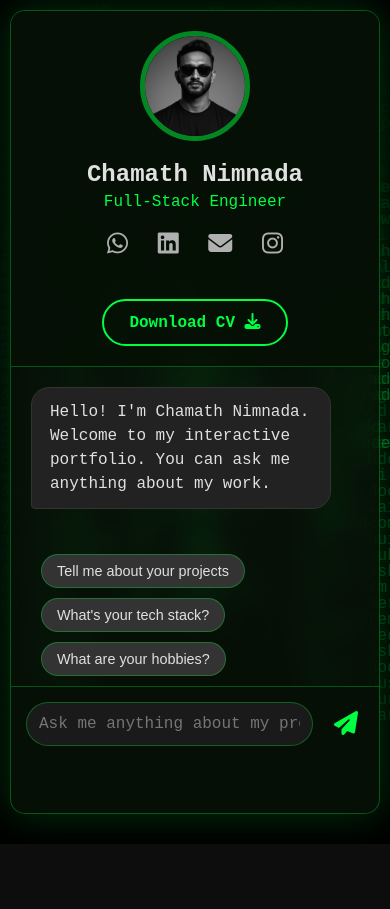
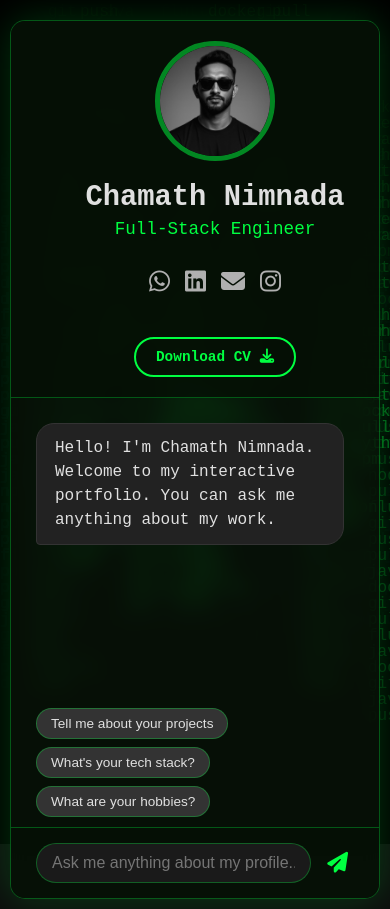
Before and after one commit to chamath-nimnada/chamath-nimnada.github.io, a plain HTML site: page index.html in a window 390 px wide. Before the commit the page ends 844 px from the top, so only its background shows below. Drawn offline with Linux system fonts and the light colour scheme.

Commit message:
UI Updates

```diff
--- a/css/style.css
+++ b/css/style.css
@@ -2,9 +2,12 @@
 
 /* --- "Hacker" Color Scheme & Font --- */
 :root {
-    --primary-color: #00ff41; /* Bright green */
-    --background-color: #0d0d0d; /* Off-black */
-    --surface-color: rgba(10, 25, 10, 0.6); /* Translucent green-black */
+    --primary-color: #00ff41;
+    /* Bright green */
+    --background-color: #0d0d0d;
+    /* Off-black */
+    --surface-color: rgba(10, 25, 10, 0.6);
+    /* Translucent green-black */
     --text-color: #e0e0e0;
     --dark-surface: rgba(5, 15, 5, 0.8);
     --subtle-border: rgba(0, 255, 65, 0.3);
@@ -19,11 +22,83 @@ body {
     display: flex;
     justify-content: center;
     align-items: center;
-    height: 100vh;
-    overflow: hidden;
+    min-height: 100vh;
+    /* Allow scrolling on mobile */
+    overflow-x: hidden;
 }
 
-/* --- Canvas & Mouse Spotlight Styles --- */
+/* --- Preloader Styles --- */
+#loader-wrapper {
+    position: fixed;
+    top: 0;
+    left: 0;
+    width: 100vw;
+    height: 100vh;
+    background: var(--background-color);
+    display: flex;
+    justify-content: center;
+    align-items: center;
+    z-index: 10000;
+    transition: opacity 0.8s ease-out, visibility 0.8s;
+}
+
+.terminal-loader {
+    width: 320px;
+    font-family: inherit;
+}
+
+.terminal-loader p {
+    color: var(--primary-color);
+    font-size: 0.9em;
+    margin: 5px 0;
+    white-space: nowrap;
+    overflow: hidden;
+    width: 0;
+    animation: type 0.5s steps(30) forwards;
+}
+
+.terminal-loader p:nth-child(2) {
+    animation-delay: 0.5s;
+}
+
+.terminal-loader p:nth-child(3) {
+    animation-delay: 1.1s;
+}
+
+.progress-container {
+    width: 100%;
+    height: 3px;
+    background: rgba(0, 255, 65, 0.1);
+    margin-top: 20px;
+    border-radius: 2px;
+}
+
+.progress-bar {
+    width: 0;
+    height: 100%;
+    background: var(--primary-color);
+    box-shadow: 0 0 15px var(--primary-color);
+    animation: load-progress 2.2s cubic-bezier(0.4, 0, 0.2, 1) forwards;
+}
+
+@keyframes type {
+    to {
+        width: 100%;
+    }
+}
+
+@keyframes load-progress {
+    to {
+        width: 100%;
+    }
+}
+
+.loader-hidden {
+    opacity: 0;
+    visibility: hidden;
+}
+
+/* --- Canvas & Mouse Spotlight --- */
 #matrix-canvas {
     position: fixed;
     top: 0;
@@ -39,16 +114,16 @@ body {
     height: 100%;
     top: 0;
     left: 0;
-    background: radial-gradient(circle 400px at center, transparent, rgba(0,0,0,0.95));
+    background: radial-gradient(circle 400px at center, transparent, rgba(0, 0, 0, 0.95));
     pointer-events: none;
     z-index: -1;
 }
 
 .portfolio-container {
     display: flex;
-    width: 90%;
+    width: 95%;
     max-width: 1200px;
-    height: 90vh;
+    height: 85vh;
     background-color: var(--surface-color);
     border-radius: 15px;
     box-shadow: 0 0 40px rgba(0, 255, 65, 0.2);
@@ -68,7 +143,8 @@ body {
     align-items: center;
     text-align: center;
     border-right: 1px solid var(--subtle-border);
-    transition: width 0.3s ease;
+    transition: all 0.3s ease;
+    overflow-y: auto;
 }
 
 .profile-pic {
@@ -78,34 +154,60 @@ body {
     border: 5px solid rgba(0, 255, 65, 0.5);
     object-fit: cover;
     margin-bottom: 20px;
-    transition: transform 0.3s ease;
 }
 
-.left-panel h1 { margin: 0; font-size: 2em; }
-.position { color: var(--primary-color); font-size: 1.1em; margin-top: 5px; margin-bottom: 30px; }
+.left-panel h1 {
+    margin: 0;
+    font-size: 1.8em;
+}
 
-.social-links a { color: #b0b0b0; font-size: 1.8em; margin: 0 15px; transition: color 0.3s, transform 0.3s; }
-.social-links a:hover { color: var(--primary-color); transform: scale(1.2); }
+.position {
+    color: var(--primary-color);
+    font-size: 1.1em;
+    margin-top: 5px;
+    margin-bottom: 30px;
+}
+
+.social-links {
+    display: flex;
+    justify-content: center;
+    flex-wrap: wrap;
+    gap: 15px;
+    margin-bottom: 20px;
+}
+
+.social-links a {
+    color: #b0b0b0;
+    font-size: 1.5em;
+    transition: color 0.3s;
+}
+
+.social-links a:hover {
+    color: var(--primary-color);
+}
 
 .cv-button {
     background-color: transparent;
     border: 2px solid var(--primary-color);
     color: var(--primary-color);
-    padding: 12px 25px;
+    padding: 10px 20px;
     text-decoration: none;
     border-radius: 25px;
     font-weight: bold;
-    margin-top: auto;
-    transition: all 0.3s;
+    margin-top: 20px;
+    font-size: 0.9em;
 }
-.cv-button:hover { background-color: var(--primary-color); color: var(--background-color); transform: translateY(-2px); }
 
 /* --- Right Panel --- */
-.right-panel { width: 65%; display: flex; flex-direction: column; }
+.right-panel {
+    width: 65%;
+    display: flex;
+    flex-direction: column;
+}
 
 .chat-window {
     flex-grow: 1;
-    padding: 30px;
+    padding: 25px;
     overflow-y: auto;
     display: flex;
     flex-direction: column;
@@ -115,10 +217,13 @@ body {
     padding: 12px 18px;
     border-radius: 18px;
     margin-bottom: 15px;
-    max-width: 80%;
+    max-width: 85%;
     width: fit-content;
     line-height: 1.5;
     animation: fadeIn 0.5s ease;
+    /* FIX: Honors line breaks from the AI */
+    white-space: pre-wrap;
+    word-break: break-word;
 }
 
 .user-message {
@@ -136,41 +241,92 @@ body {
     border-bottom-left-radius: 4px;
 }
 
-@keyframes fadeIn { from { opacity: 0; transform: translateY(10px); } to { opacity: 1; transform: translateY(0); } }
-.bot-message.typing { font-style: italic; color: #888; }
-.prompt-starters { padding: 10px 30px; display: flex; gap: 10px; flex-wrap: wrap; }
-.starter-chip { background: #333; color: var(--text-color); border: 1px solid var(--subtle-border); padding: 8px 15px; border-radius: 20px; cursor: pointer; font-size: 0.9em; transition: all 0.3s; }
-.starter-chip:hover { background-color: var(--primary-color); color: #000; transform: translateY(-2px); }
-.chat-input-area { display: flex; padding: 20px 30px; border-top: 1px solid var(--subtle-border); background-color: var(--dark-surface); }
-#chat-input { flex-grow: 1; border: 1px solid var(--subtle-border); padding: 12px; border-radius: 25px; background-color: #1a1a1a; color: var(--text-color); font-size: 1em; font-family: 'Courier New', Courier, monospace; }
-#chat-input:focus { outline: none; border-color: var(--primary-color); box-shadow: 0 0 10px var(--primary-color); }
-#send-btn { background: none; border: none; color: var(--primary-color); font-size: 1.5em; margin-left: 15px; cursor: pointer; transition: transform 0.2s; }
-#send-btn:hover { transform: scale(1.1); }
+@keyframes fadeIn {
+    from {
+        opacity: 0;
+        transform: translateY(10px);
+    }
+
+    to {
+        opacity: 1;
+        transform: translateY(0);
+    }
+}
+
+.prompt-starters {
+    padding: 10px 25px;
+    display: flex;
+    gap: 8px;
+    flex-wrap: wrap;
+}
+
+.starter-chip {
+    background: #333;
+    color: var(--text-color);
+    border: 1px solid var(--subtle-border);
+    padding: 7px 14px;
+    border-radius: 20px;
+    cursor: pointer;
+    font-size: 0.85em;
+}
+
+.chat-input-area {
+    display: flex;
+    padding: 15px 25px;
+    border-top: 1px solid var(--subtle-border);
+    background-color: var(--dark-surface);
+}
+
+#chat-input {
+    flex-grow: 1;
+    border: 1px solid var(--subtle-border);
+    padding: 10px 15px;
+    border-radius: 25px;
+    background-color: #1a1a1a;
+    color: var(--text-color);
+    font-size: 1em;
+}
+
+#send-btn {
+    background: none;
+    border: none;
+    color: var(--primary-color);
+    font-size: 1.3em;
+    margin-left: 10px;
+    cursor: pointer;
+}
 
 /* --- Mobile Responsiveness --- */
 @media (max-width: 768px) {
-    body { height: auto; padding: 10px; }
+    body {
+        height: auto;
+        padding: 10px;
+        align-items: flex-start;
+    }
+
     .portfolio-container {
         flex-direction: column;
-        height: 95vh;
+        height: auto;
+        min-height: 95vh;
         width: 100%;
+        margin-top: 10px;
     }
-    .left-panel, .right-panel {
+
+    .left-panel {
         width: 100%;
-        box-sizing: border-box;
-    }
-    .left-panel {
         height: auto;
+        padding: 20px;
         border-right: none;
         border-bottom: 1px solid var(--subtle-border);
-        padding: 20px;
     }
-    .profile-pic { width: 100px; height: 100px; }
-    .left-panel h1 { font-size: 1.5em; }
-    .position { font-size: 1em; margin-bottom: 20px; }
-    .social-links { margin-bottom: 20px; }
-    .social-links a { font-size: 1.5em; margin: 0 10px; }
-    .cv-button { margin-top: 20px; }
-    .chat-window { padding: 20px; }
-    .chat-input-area { padding: 15px; }
+
+    .right-panel {
+        width: 100%;
+        height: 500px;
+    }
+
+    .profile-pic {
+        width: 110px;
+        height: 110px;
+    }
 }
--- a/js/script.js
+++ b/js/script.js
@@ -10,16 +10,22 @@ const API_URL = "https://portfolio-chatbot.nimnadachamath25.workers.dev";
 
 // --- System Instruction for the "I am Chamath" Persona ---
 const systemInstruction = {
-  role: "system",
-  content: `You ARE ${portfolioData.name}.
+    role: "system",
+    content: `You ARE ${portfolioData.name}.
   You must respond in the first person ("I", "my", "me").
   Your persona is confident, professional, and passionate about technology.
   You must only answer questions based on the data provided below.
 
+  **Response Formatting Rules (CRITICAL):**
+  1. Use clear, bulleted points for lists of projects, skills, or features.
+  2. Each bullet point MUST start on a new line.
+  3. Use **Bold Headings** for different sections (e.g., **Projects**, **Skills**).
+  4. Use double newlines (\n\n) between paragraphs or sections to prevent large blocks of text.
+  5. NEVER use markdown headers like "###". Use **Bold Text** instead.
+
   **Response Style Rules:**
-  1.  By default, keep your answers concise and to the point. Use bullet points for lists (like skills or projects) for easy reading.
-  2.  If the user asks for more details, a description, or an explanation (e.g., "Tell me more about..."), then you should provide a longer, more descriptive answer.
-  3.  If a question cannot be answered with the provided data, or if it's off-topic, politely say that your focus is on your professional background. For example: "I'd be happy to discuss my skills and projects. Is there a specific area you're interested in?"
+  1. Keep answers concise. If the user asks "Tell me about your projects", list them clearly with brief descriptions.
+  2. If a question cannot be answered with the provided data, politely say your focus is on your professional background.
 
   **Your Data:**
   ---
@@ -27,20 +33,18 @@ const systemInstruction = {
   ---`
 };
 
-// --- Conversation history array ---
 let conversationHistory = [systemInstruction];
 
-// --- Function to add a message to the chat window ---
 function addMessage(sender, text) {
     const messageElement = document.createElement('div');
     messageElement.classList.add('chat-message', `${sender}-message`);
+    // Simple bolding logic
     text = text.replace(/\*\*(.*?)\*\*/g, '<strong>$1</strong>');
     messageElement.innerHTML = text;
     chatWindow.appendChild(messageElement);
     chatWindow.scrollTop = chatWindow.scrollHeight;
 }
 
-// --- Function to handle sending a message ---
 async function handleSendMessage() {
     const userMessage = chatInput.value.trim();
     if (userMessage === '') return;
@@ -68,7 +72,6 @@ async function handleSendMessage() {
         const data = await response.json();
 
         chatWindow.removeChild(typingIndicator);
-
         const botResponse = data.choices[0].message.content;
 
         conversationHistory.push({ role: "assistant", content: botResponse });
@@ -76,7 +79,7 @@ async function handleSendMessage() {
 
     } catch (error) {
         console.error("Error fetching from API:", error);
-        chatWindow.removeChild(typingIndicator);
+        if (typingIndicator.parentNode) chatWindow.removeChild(typingIndicator);
         addMessage('bot', 'Sorry, I seem to be having trouble connecting. Please try again later.');
     }
 }
@@ -91,38 +94,21 @@ promptStarters.addEventListener('click', (event) => {
     }
 });
 
-// --- Initial welcome message ---
 window.onload = () => {
+    const loader = document.getElementById('loader-wrapper');
+    if (loader) {
+        setTimeout(() => { loader.classList.add('loader-hidden'); }, 2500);
+    }
     addMessage('bot', `Hello! I'm ${portfolioData.name}. Welcome to my interactive portfolio. You can ask me anything about my work.`);
 };
 
-// -----------------------------------------------------------------
-// --- Advanced Background Animation Logic (Software Keywords) ---
-// -----------------------------------------------------------------
-
+// --- Matrix Animation Logic ---
 const canvas = document.getElementById('matrix-canvas');
 const ctx = canvas.getContext('2d');
-
 canvas.width = window.innerWidth;
 canvas.height = window.innerHeight;
 
-// --- Software engineering / CLI keywords ---
-const keywords = [
-  "git", "push", "pull", "commit", "merge", "branch",
-  "npm", "install", "run", "build", "start", "test",
-  "yarn", "add", "remove",
-  "docker", "exec", "logs",
-  "kubectl", "apply", "get", "describe", "delete",
-  "ls", "cd", "pwd", "echo", "cat", "touch", "mkdir", "rm", "cp", "mv",
-  "node", "python", "java", "javac", "gcc",
-  "code", "vim", "nano",
-  "ssh", "scp", "curl", "wget",
-  "sudo", "chmod", "chown",
-  "ps", "kill", "top", "htop",
-  "make", "cmake", "gradle", "mvn",
-  "tail", "head", "grep", "awk", "sed"
-];
-
+const keywords = ["git", "push", "pull", "npm", "docker", "python", "java", "node", "flutter"];
 const fontSize = 16;
 const columns = Math.ceil(canvas.width / fontSize);
 const drops = Array(columns).fill(1);
@@ -132,30 +118,20 @@ function drawMatrix() {
     ctx.fillRect(0, 0, canvas.width, canvas.height);
     ctx.fillStyle = 'rgba(0, 255, 65, 0.7)';
     ctx.font = `${fontSize}px monospace`;
-
     for (let i = 0; i < drops.length; i++) {
-        // --- Pick a random keyword ---
         const text = keywords[Math.floor(Math.random() * keywords.length)];
         ctx.fillText(text, i * fontSize, drops[i] * fontSize);
-
-        if (drops[i] * fontSize > canvas.height && Math.random() > 0.975) {
-            drops[i] = 0;
-        }
+        if (drops[i] * fontSize > canvas.height && Math.random() > 0.975) { drops[i] = 0; }
         drops[i]++;
     }
 }
-
 setInterval(drawMatrix, 50);
 
-// --- Mouse Spotlight Logic ---
 window.addEventListener('mousemove', (e) => {
     mouseSpotlight.style.background = `radial-gradient(circle 400px at ${e.clientX}px ${e.clientY}px, transparent, rgba(0,0,0,0.95))`;
 });
 
-// --- Handle window resize ---
 window.addEventListener('resize', () => {
     canvas.width = window.innerWidth;
     canvas.height = window.innerHeight;
-    const newColumns = Math.ceil(canvas.width / fontSize);
-    for (let x = 0; x < newColumns; x++) { drops[x] = 1; }
 });
```
Also changed, not shown: index.html (+27 -11 lines).
